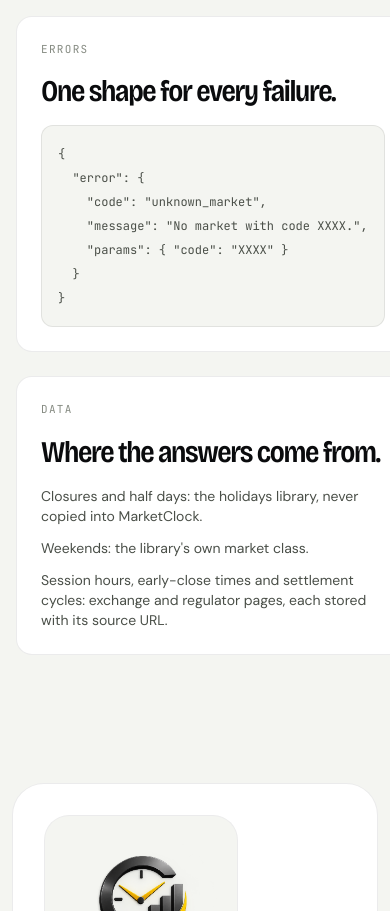
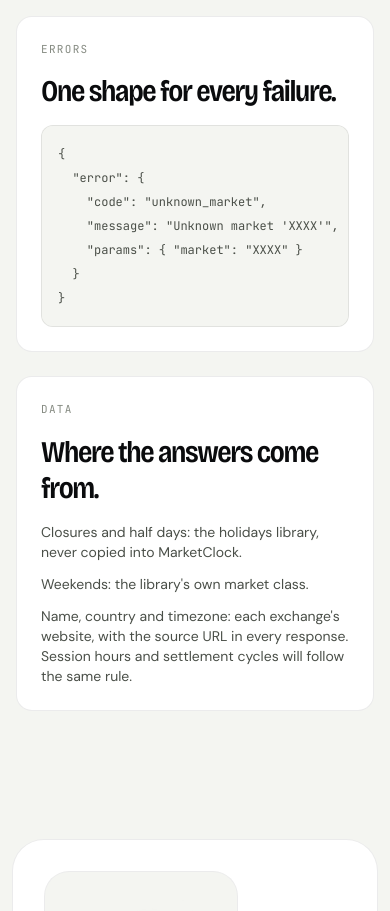
Before and after one commit to ahmershahdev/marketclock, a Next.js app in the folder frontend/: page /developers in a window 390 px wide. Shown: the part 2520-3431 px from the top of the page. Built offline with nearby package versions, Linux system fonts and the light colour scheme; no server answers.

Commit message:
Contain widget failures, fall back on unknown timezones, fix mobile overflow

```diff
--- a/frontend/src/app/developers/page.tsx
+++ b/frontend/src/app/developers/page.tsx
@@ -113,7 +113,7 @@ export default function DevelopersPage() {
           ))}
         </ul>
 
-        <div className="mt-24 grid gap-6 md:grid-cols-2">
+        <div className="mt-24 grid gap-6 md:grid-cols-2 [&>*]:min-w-0">
           <Panel>
             <p className="mb-4 eyebrow">Errors</p>
             <h3 className="mb-4 text-display text-3xl">One shape for every failure.</h3>
@@ -121,8 +121,8 @@ export default function DevelopersPage() {
               {`{
   "error": {
     "code": "unknown_market",
-    "message": "No market with code XXXX.",
-    "params": { "code": "XXXX" }
+    "message": "Unknown market 'XXXX'",
+    "params": { "market": "XXXX" }
   }
 }`}
             </pre>
@@ -134,8 +134,8 @@ export default function DevelopersPage() {
               <li>Closures and half days: the holidays library, never copied into MarketClock.</li>
               <li>Weekends: the library&apos;s own market class.</li>
               <li>
-                Session hours, early-close times and settlement cycles: exchange and regulator
-                pages, each stored with its source URL.
+                Name, country and timezone: each exchange&apos;s website, with the source URL in
+                every response. Session hours and settlement cycles will follow the same rule.
               </li>
             </ul>
           </Panel>
--- a/frontend/src/app/page.tsx
+++ b/frontend/src/app/page.tsx
@@ -1,5 +1,6 @@
 import Link from "next/link";
 import { Globe } from "@/components/globe/globe";
+import { Boundary } from "@/components/boundary";
 import { WeekendDemo } from "@/components/home/weekend-demo";
 import { ArrowUpRightIcon } from "@/components/icons";
 import { BigClock, ZoneClock } from "@/components/live-clock";
@@ -195,7 +196,9 @@ export default function Home() {
             </p>
           </div>
           <div className="md:col-span-8" data-reveal="">
-            <WeekendDemo />
+            <Boundary name="Weekend demo">
+              <WeekendDemo />
+            </Boundary>
           </div>
         </div>
       </section>
--- /dev/null
+++ b/frontend/src/components/boundary.tsx
@@ -0,0 +1,22 @@
+"use client";
+
+import { Component, type ReactNode } from "react";
+
+type Props = { name: string; children: ReactNode; fallback?: ReactNode };
+
+// Keeps one broken widget (no WebGL, a failed chunk download) from taking the page down with it.
+export class Boundary extends Component<Props, { failed: boolean }> {
+  state = { failed: false };
+
+  static getDerivedStateFromError() {
+    return { failed: true };
+  }
+
+  componentDidCatch(error: unknown) {
+    console.warn(`${this.props.name} could not render`, error);
+  }
+
+  render() {
+    return this.state.failed ? (this.props.fallback ?? null) : this.props.children;
+  }
+}
--- a/frontend/src/components/closed-scene/closed-scene.tsx
+++ b/frontend/src/components/closed-scene/closed-scene.tsx
@@ -1,6 +1,7 @@
 "use client";
 
 import dynamic from "next/dynamic";
+import { Boundary } from "@/components/boundary";
 
 const Scene = dynamic(() => import("./scene"), { ssr: false });
 
@@ -8,7 +9,9 @@ export function ClosedScene({ text, label }: { text: string; label: string }) {
   return (
     <div className="relative size-full" role="img" aria-label={label}>
       <div className="absolute inset-[15%] rounded-full glow" />
-      <Scene text={text} />
+      <Boundary name="3D scene">
+        <Scene text={text} />
+      </Boundary>
     </div>
   );
 }
--- a/frontend/src/components/globe/globe.tsx
+++ b/frontend/src/components/globe/globe.tsx
@@ -1,6 +1,7 @@
 "use client";
 
 import dynamic from "next/dynamic";
+import { Boundary } from "@/components/boundary";
 
 const GlobeScene = dynamic(() => import("./globe-scene"), { ssr: false });
 
@@ -12,7 +13,9 @@ export function Globe({ className = "" }: { className?: string }) {
       aria-label="Globe with the world's exchange cities"
     >
       <div className="absolute inset-[8%] rounded-full glow" />
-      <GlobeScene />
+      <Boundary name="Globe">
+        <GlobeScene />
+      </Boundary>
     </div>
   );
 }
--- a/frontend/src/lib/calendar.ts
+++ b/frontend/src/lib/calendar.ts
@@ -59,7 +59,11 @@ export function weekendLabel(weekend: readonly number[]): string {
 }
 
 export function todayIn(timeZone: string, epoch: number): string {
-  return new Intl.DateTimeFormat("en-CA", { timeZone }).format(epoch);
+  try {
+    return new Intl.DateTimeFormat("en-CA", { timeZone }).format(epoch);
+  } catch {
+    return new Intl.DateTimeFormat("en-CA", { timeZone: "UTC" }).format(epoch);
+  }
 }
 
 export type DayKind = "open" | "weekend" | "closed" | "early";
```
Also changed, not shown: 1 other file (tests, documents, lock files or other folders).
